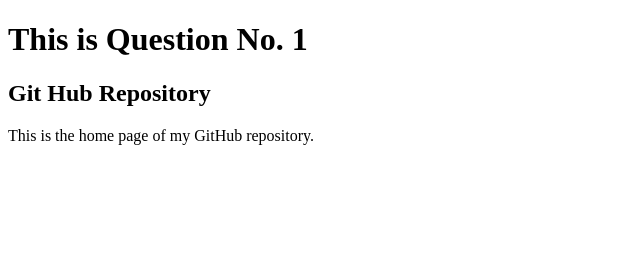
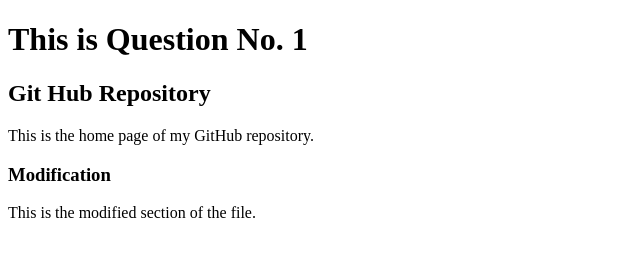
Before and after one commit to August0412/240840141004-Atharv-Ganer, a plain HTML site: page index.html in a window 1280 px wide. Shown: the whole page, without its empty margins (0-640 px from the left). Drawn offline with Linux system fonts and the light colour scheme.

Commit message:
Cloned the repository and modified the index.html file

```diff
--- a/index.html
+++ b/index.html
@@ -12,6 +12,9 @@
     <main>
             <h2>Git Hub Repository</h2>
             <p>This is the home page of my GitHub repository.</p>
+
+            <h3>Modification</h3>
+            <p>This is the modified section of the file.</p>
     </main>
 </body>
 </html>
```
